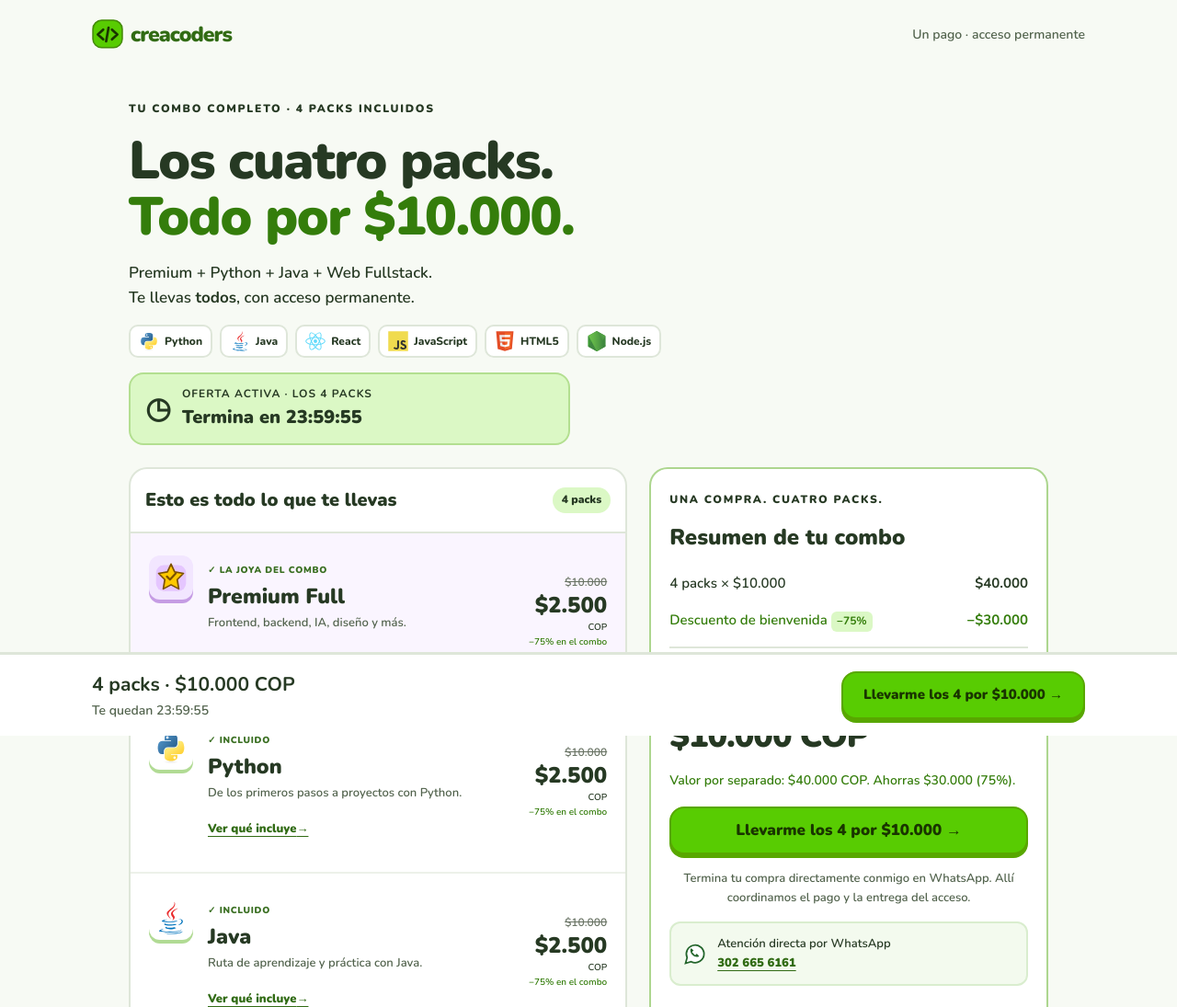
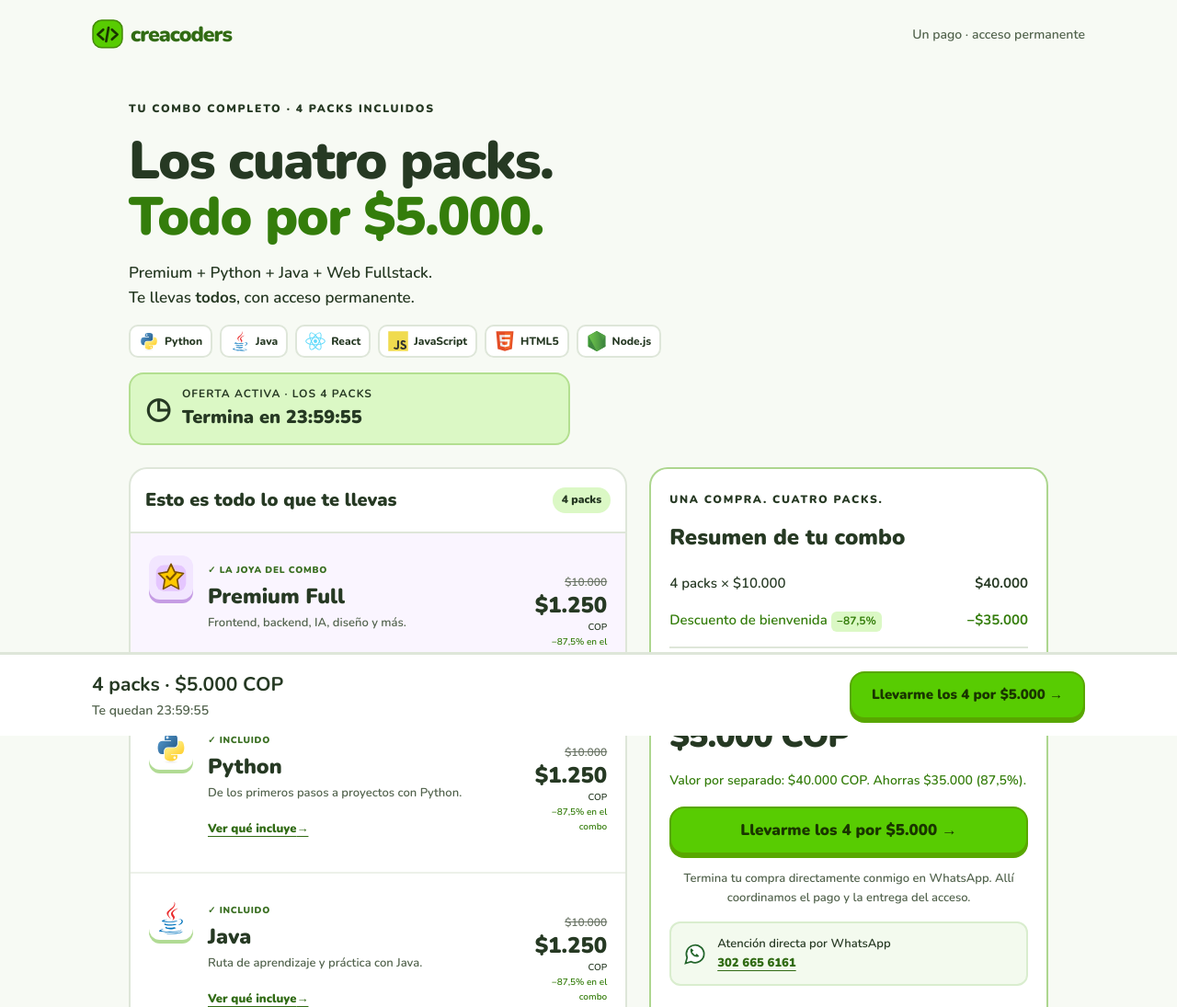
Before and after one commit to JohanBrionis/CreaCodersCol, a plain HTML site: page index.html in a window 1280 px wide. Shown: the top 1095 px of the page at 92% size. Drawn offline with nearby package versions, Linux system fonts and the light colour scheme.

Commit message:
feat: lower permanent four-pack offer to COP 5000 and renew timers

```diff
--- a/index.html
+++ b/index.html
@@ -8,7 +8,7 @@
 <link rel="icon" type="image/svg+xml" href="images/brand-mark.svg">
 <meta name="theme-color" content="#58cc02">
 <link rel="stylesheet" href="css/index.css">
-<script defer src="js/offer.js">
+<script defer src="js/offer.js?v=2-5000">
 </script>
 </head>
 <body class="cart-page">
@@ -109,9 +109,9 @@
 <strong>$40.000</strong>
 </div>
 <div class="summary-line discount-line" data-discount-row hidden>
-<span>Descuento de bienvenida <b>−75%</b>
+<span>Descuento de bienvenida <b>−87,5%</b>
 </span>
-<strong>−$30.000</strong>
+<strong>−$35.000</strong>
 </div>
 <div class="total-line">
 <div>
@@ -140,8 +140,8 @@
 <p>No. El combo incluye los cuatro: Premium Full, Python, Java y Web Fullstack. Los enlaces de cada pack solo te permiten consultar su contenido.</p>
 </details>
 <details>
-<summary>¿Por qué aparece $2.500 en cada pack?</summary>
-<p>Durante la oferta, repartimos el total de $10.000 entre los cuatro packs: $2.500 por pack, un descuento del 75% respecto a su valor normal. La compra es del combo completo.</p>
+<summary>¿Por qué aparece $1.250 en cada pack?</summary>
+<p>Durante la oferta, repartimos el total de $5.000 entre los cuatro packs: $1.250 por pack, un descuento del 87,5% respecto a su valor normal. La compra es del combo completo.</p>
 </details>
 <details>
 <summary>¿Cuánto dura la oferta?</summary>
--- a/js/offer.js
+++ b/js/offer.js
@@ -1,5 +1,5 @@
 (() => {
-  const KEY = 'creacoders:welcome-offer:v1';
+  const KEY = 'creacoders:welcome-offer:v2-5000';
   const DAY = 24 * 60 * 60 * 1000;
   let started = null;
   try {
@@ -16,28 +16,28 @@
   function render() {
     const remaining = started === null ? 0 : Math.max(0, started + DAY - Date.now());
     const active = remaining > 0;
-    const price = active ? '$10.000' : '$40.000';
+    const price = active ? '$5.000' : '$40.000';
     const seconds = Math.ceil(remaining / 1000);
     const clock = [Math.floor(seconds / 3600), Math.floor(seconds % 3600 / 60), seconds % 60].map(n => String(n).padStart(2, '0')).join(':');
     all('[data-price]', el => el.textContent = price + ' COP');
-    all('[data-cart-headline]', el => el.textContent = active ? 'Todo por $10.000.' : 'Todo por $40.000.');
-    all('[data-item-price]', el => el.textContent = active ? '$2.500' : '$10.000');
+    all('[data-cart-headline]', el => el.textContent = active ? 'Todo por $5.000.' : 'Todo por $40.000.');
+    all('[data-item-price]', el => el.textContent = active ? '$1.250' : '$10.000');
     all('[data-item-original]', el => el.hidden = !active);
-    all('[data-item-discount]', el => el.textContent = active ? '−75% en el combo' : 'Precio normal');
+    all('[data-item-discount]', el => el.textContent = active ? '−87,5% en el combo' : 'Precio normal');
     all('[data-discount-row]', el => el.hidden = !active);
-    all('[data-allocation]', el => el.textContent = active ? 'Solo $2.500 por pack dentro del combo. Los 4 se compran juntos por $10.000 COP.' : 'Los 4 packs juntos por $40.000 COP. Acceso permanente.');
+    all('[data-allocation]', el => el.textContent = active ? 'Solo $1.250 por pack dentro del combo. Los 4 se compran juntos por $5.000 COP.' : 'Los 4 packs juntos por $40.000 COP. Acceso permanente.');
 
     all('[data-offer-title]', el => el.textContent = active ? 'OFERTA ACTIVA · LOS 4 PACKS' : 'LOS 4 PACKS · PRECIO NORMAL');
-    all('[data-saving]', el => el.textContent = active ? 'Valor por separado: $40.000 COP. Ahorras $30.000 (75%).' : '$10.000 COP cada pack · $40.000 COP por los cuatro.');
+    all('[data-saving]', el => el.textContent = active ? 'Valor por separado: $40.000 COP. Ahorras $35.000 (87,5%).' : '$10.000 COP cada pack · $40.000 COP por los cuatro.');
     all('[data-timer]', el => el.textContent = active ? 'Termina en ' + clock : started === null ? 'Oferta no disponible sin un registro local válido.' : 'Tu oferta de 24 horas ha terminado.');
     all('[data-deadline]', el => el.textContent = active ? 'Vence el ' + new Date(started + DAY).toLocaleString('es-CO', {dateStyle:'medium', timeStyle:'short'}) + ' (hora de tu dispositivo).' : 'Puedes comprar los packs a su precio normal.');
-    all('[data-activation]', el => el.textContent = active ? '¡Tu oferta de bienvenida está activa! Tienes 24 horas desde tu primera visita: los 4 packs por $10.000 COP.' : 'Cada pack cuesta $10.000 COP. Acceso permanente con un solo pago.');
-    all('[data-included]', el => el.textContent = active ? '✓ Incluido: los 4 por $10.000 COP' : 'Disponible por $10.000 COP');
+    all('[data-activation]', el => el.textContent = active ? '¡Tu oferta de bienvenida está activa! Tienes 24 horas desde tu primera visita: los 4 packs por $5.000 COP.' : 'Cada pack cuesta $10.000 COP. Acceso permanente con un solo pago.');
+    all('[data-included]', el => el.textContent = active ? '✓ Incluido: los 4 por $5.000 COP' : 'Disponible por $10.000 COP');
     all('[data-sticky-price]', el => el.textContent = '4 packs · ' + price + ' COP');
     all('[data-sticky-note]', el => el.textContent = active ? 'Te quedan ' + clock : 'Acceso permanente · precio normal');
-    const message = active ? 'Hola, quiero tomar la oferta de los 4 packs (Premium, Python, Java y Web Fullstack) por $10.000 COP en total, con acceso permanente.' : 'Hola, quiero comprar el combo completo de los 4 packs (Premium, Python, Java y Web Fullstack) por $40.000 COP en total, con acceso permanente.';
+    const message = active ? 'Hola, quiero tomar la oferta de los 4 packs (Premium, Python, Java y Web Fullstack) por $5.000 COP en total, con acceso permanente.' : 'Hola, quiero comprar el combo completo de los 4 packs (Premium, Python, Java y Web Fullstack) por $40.000 COP en total, con acceso permanente.';
     all('[data-buy]', el => {
-      el.textContent = active ? 'Llevarme los 4 por $10.000 →' : 'Comprar combo por WhatsApp →';
+      el.textContent = active ? 'Llevarme los 4 por $5.000 →' : 'Comprar combo por WhatsApp →';
       el.href = 'https://wa.me/573026656161?text=' + encodeURIComponent(message);
     });
   }
```
Also changed, not shown: pack/desarrollo-web/Desarrollo-Web.html (+1 -1 lines), pack/java/Java.html (+1 -1 lines), pack/premium/Pack-Premium.html (+1 -1 lines), pack/python/Python.html (+1 -1 lines).
